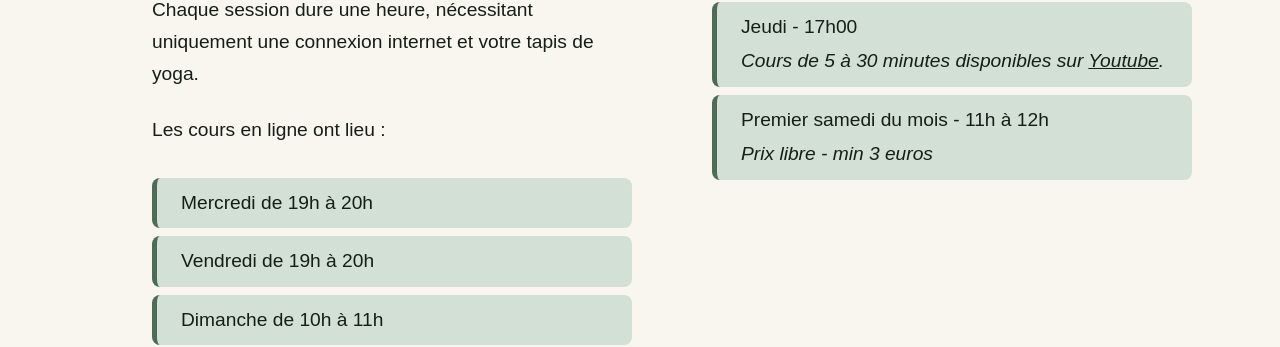
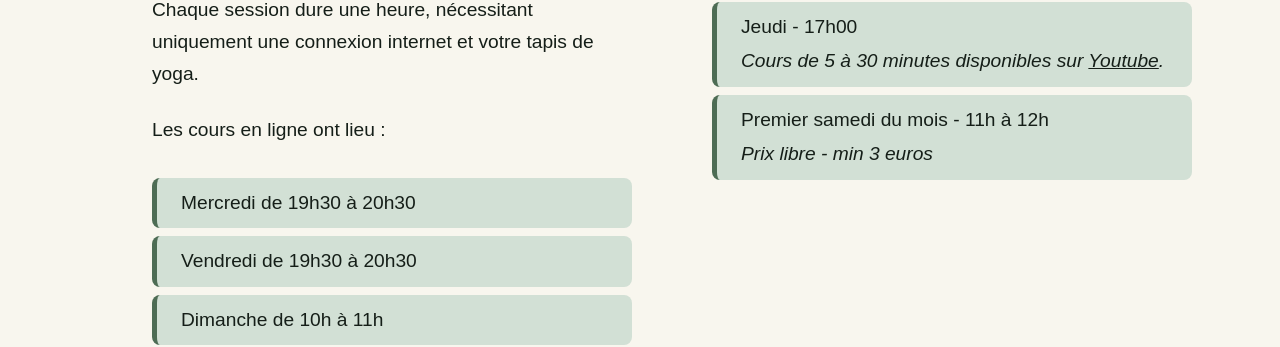
Before and after one commit to adelevrc/adelevrc, a Next.js app: page /les-cours in a window 1280 px wide. Shown: the part 881-1228 px from the top of the page. Built offline with nearby package versions, Linux system fonts and the light colour scheme; a web font is replaced by a local one.

Commit message:
change class hours

```diff
--- a/src/app/les-cours/page.tsx
+++ b/src/app/les-cours/page.tsx
@@ -37,8 +37,8 @@ const Lessons = () => {
             </p>
             <p>Les cours en ligne ont lieu :</p>
             <ul>
-              <li>Mercredi de 19h à 20h</li>
-              <li> Vendredi de 19h à 20h</li>
+              <li>Mercredi de 19h30 à 20h30</li>
+              <li> Vendredi de 19h30 à 20h30</li>
               <li>Dimanche de 10h à 11h</li>
             </ul>
           </div>
```
